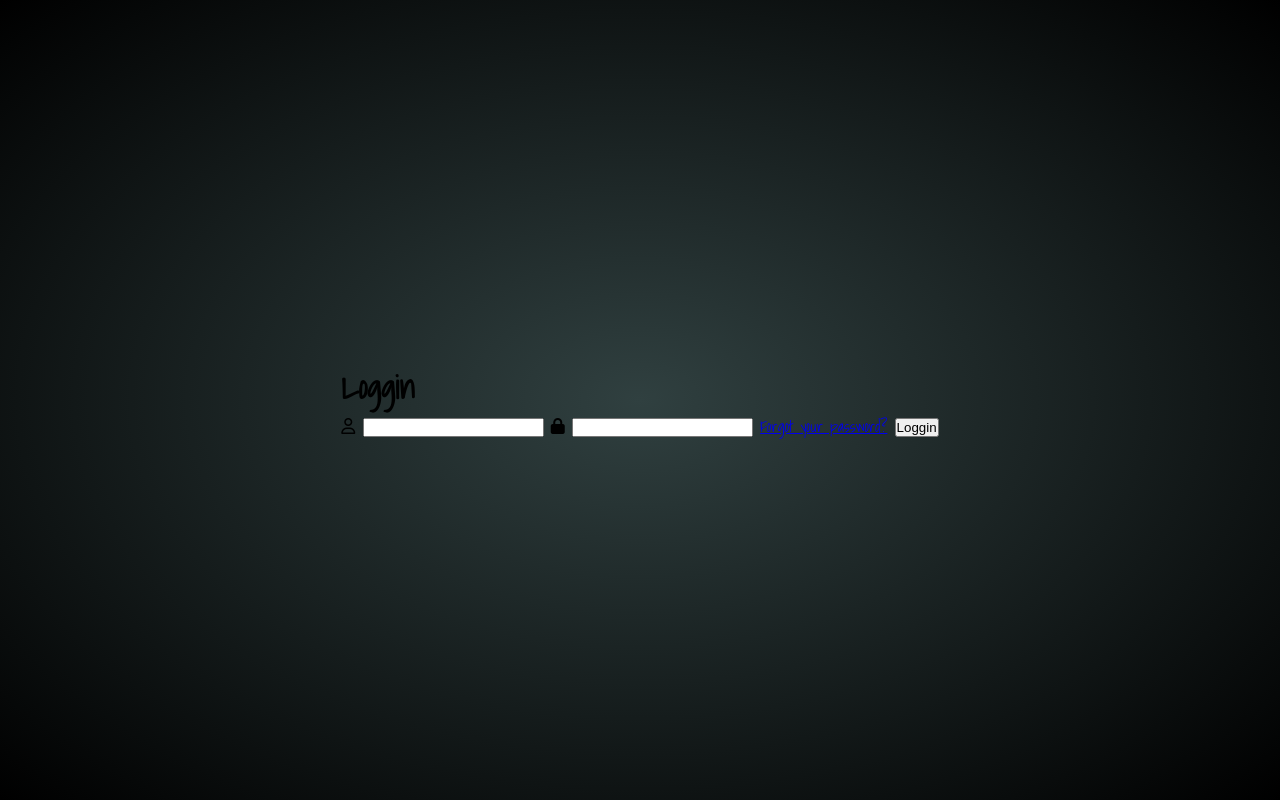
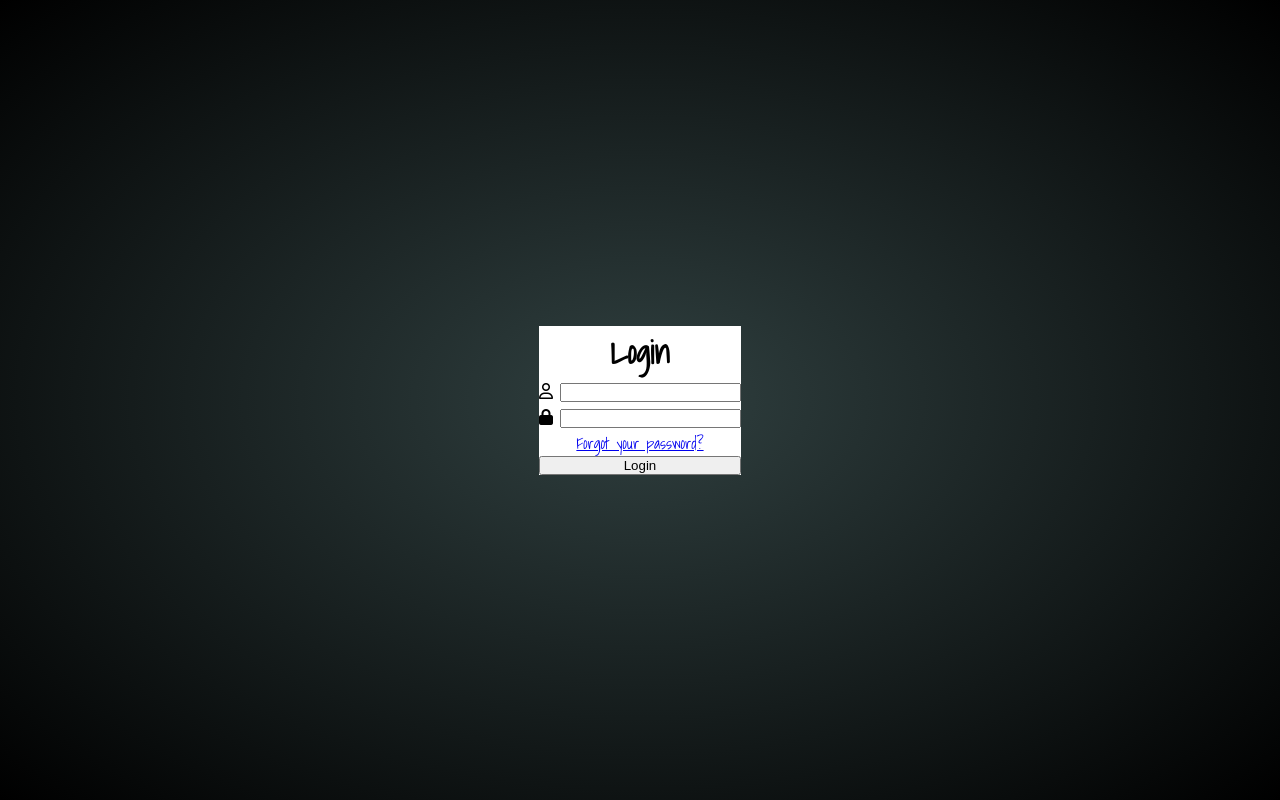
Before and after one commit to Isarok/ToDoList, a plain HTML site: page html/login.html in a window 1280 px wide. Drawn offline with Linux system fonts and the light colour scheme; files that its build step writes are made by us from their sources; files whose address does not match are found by name; a web font is replaced by a local one.

Commit message:
first commit login

```diff
--- a/CSS/loggin.css
+++ b/CSS/login.css
@@ -14,3 +14,10 @@ body {
     font-family: 'Shadows Into Light', cursive;
     min-height: 100vh;
 }
+
+form {
+    display: flex;
+    flex-direction: column;
+    background: #fff;
+    text-align: center;
+}
--- a/HTML/loggin.html
+++ b/html/login.html
@@ -3,8 +3,8 @@
 <head>
     <meta charset="UTF-8">
     <meta name="viewport" content="width=device-width, initial-scale=1.0">
-    <title>Loggin</title>
-    <link rel="stylesheet" href="CSS/loggin.css">
+    <title>Login</title>
+    <link rel="stylesheet" href="css/login.css">
     <link rel="preconnect" href="https://fonts.googleapis.com">
     <link rel="preconnect" href="https://fonts.gstatic.com" crossorigin>
     <link rel="stylesheet" href="https://cdnjs.cloudflare.com/ajax/libs/font-awesome/6.0.0/css/all.min.css">
@@ -14,7 +14,7 @@
 </head>
 <body>
     <form action="">
-        <h1 class="title">Loggin</h1>
+        <h1 class="title">Login</h1>
         <label for="">
             <i class="fa-regular fa-user"></i>
             <input type="text" id="username">
@@ -25,7 +25,7 @@
         </label>
         <a href="index.html" class="link">Forgot your password?</a>
 
-        <button>Loggin</button>
+        <button>Login</button>
 
     </form>
 
```
Also changed, not shown: javascript/login.js (added), javascript/script.js (renamed from JS/script.js).
